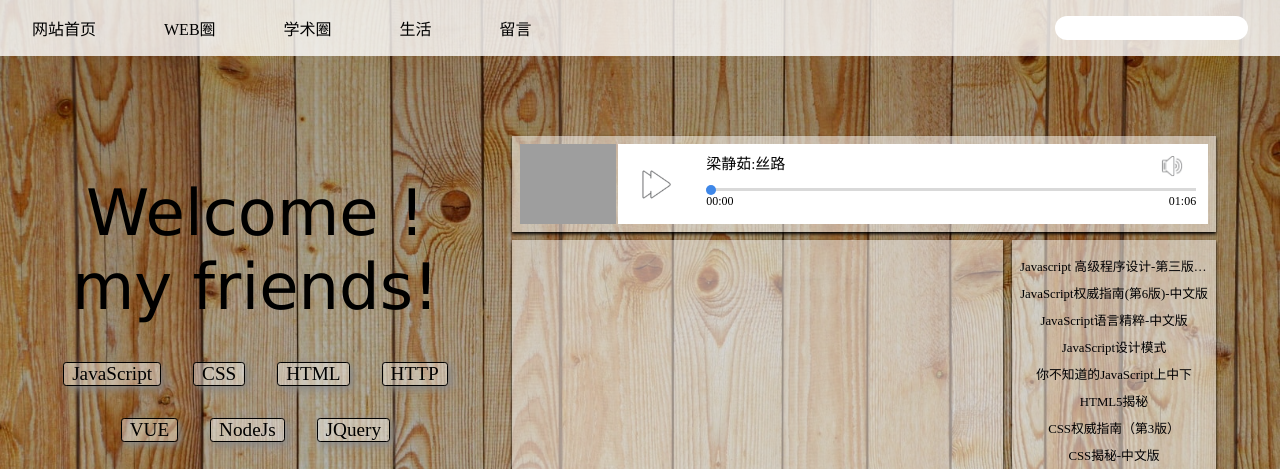
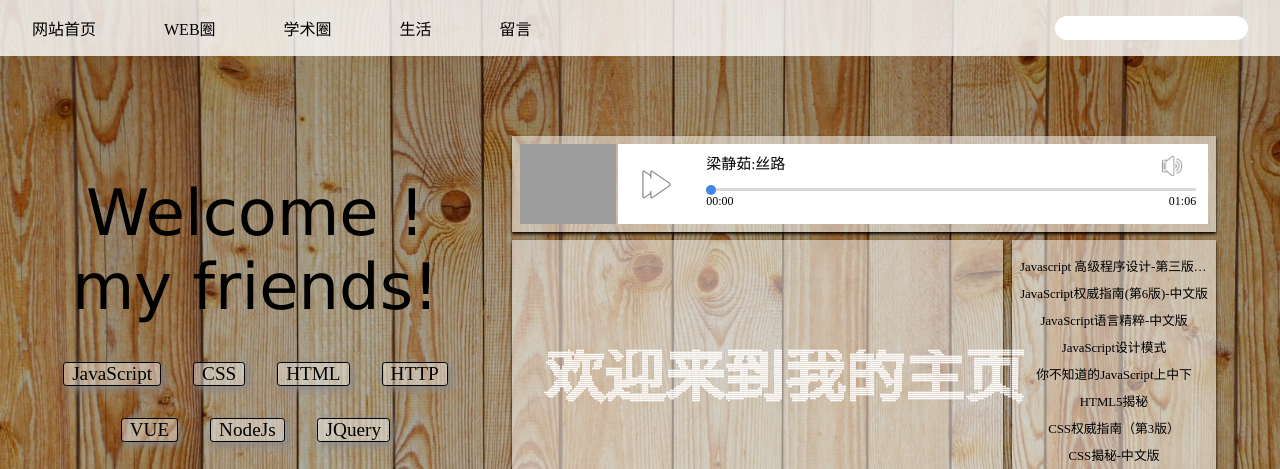
Before and after one commit to BUPTlhuanyu/personalHomePage, a plain HTML site: page src/index.html in a window 1280 px wide. Shown: the top 469 px of the page. Drawn offline with Linux system fonts and the light colour scheme; grey boxes are pictures that could not be loaded.

Commit message:
添加canvas文字粒子效果

```diff
--- a/src/css/index.css
+++ b/src/css/index.css
@@ -251,6 +251,7 @@ audio{
     background:url(../img/get.png) no-repeat center;
     background-size: 120% 100%;
 }
+/*遮罩*/
 #mask
 {
     display: none;
@@ -303,3 +304,7 @@ audio{
     background: rgba(0,0,0,0.5);
     z-index: 98;
 }
+/*canvas画布*/
+#myCanvas{
+
+}
--- a/src/index.html
+++ b/src/index.html
@@ -84,9 +84,8 @@
             <div class="bottom-box clearfix">
                 <div class="primary" title="正文">
                     <div class="cont">
-                        <p id="movImg">
-
-                        </p>
+                        <!--利用canvas实现跟随音乐律动的粒子效果-->
+                        <canvas id="myCanvas" width="530px" height="265px"></canvas>
                     </div>
                 </div>
                 <div class="secondary">
--- a/src/js/index.js
+++ b/src/js/index.js
@@ -1,5 +1,4 @@
 window.onload=function(){
-    (function(){
     /*弹框*/
     var navBarActive=document.getElementsByClassName('nav-bar-active')[0];
     var navActive=document.getElementsByClassName('nav-active')[0];
@@ -58,7 +57,7 @@ window.onload=function(){
             //loadMusic
             audio.src=getSongUrl(originUrl,'id',currentSongId);
             //loadPic
-                musicImg.style.cssText=";background:url("+songPic+")no-repeat center;";
+            musicImg.style.cssText=";background:url("+songPic+")no-repeat center;background-size:cover;";
             //showDetail
             songDetail.textContent=singerName+":"+songName;
 
@@ -197,5 +196,153 @@ window.onload=function(){
     var mdOverlay=document.getElementsByClassName('md-overlay')[0];
     var mask=document.getElementById('mask');
     maskClose.addEventListener("click",closeMask);
-    })();
+
+
+    /*canvas*/
+    var myCanvas = document.getElementById('myCanvas');
+    // 写字：也可以创建一个类与下面的canvas类似
+    // 先预设一个画布
+    var cache = document.createElement('canvas');
+    cache.width=myCanvas.clientWidth;
+    cache.height=myCanvas.clientHeight;
+    var ShapeBuilder={
+        //初始化字的对齐方式等，我认为middle 与 center比较好计算一点
+        init:function(width, height){
+            this.width = width;
+            this.height = height;
+            this.ctx = cache.getContext('2d');
+            //画布(0,0)位置在字的中心，所以用middle以中线为基准，center字居中
+            this.ctx.textBaseline = 'middle';
+            this.ctx.textAlign = 'center';
+        },
+        //获取位置之前必须先要写入文字。 这里的size=40是默认值
+        write:function(words, x, y, size){
+            //清除之前写的字。
+            this.ctx.clearRect(0, 0, this.width, this.height);
+            this.ctx.font='bold '+size+'px'+' Arial';
+            this.ctx.fillText(words, x, y);
+            //记录当前文字的位置，方便计算获取像素的区域
+            this.x = x;
+            this.y = y;
+            this.size = size;
+            this.length = words.length;
+        },
+        getPositions:function(){
+            //因为imgData数据非常的大，所以尽可能的缩小获取数据的范围。
+            var xStart = this.x - (this.length / 2) * this.size,
+                xEnd = this.x + (this.length / 2) * this.size,
+                yStart = this.y - this.size / 2,
+                yEnd = this.y + this.size / 2,
+                //getImageData(起点x, 起点y, 宽度, 高度);data一维数组中存的是每个像素的RGBA的值
+                //例如data[0]-data[3]是一个像素的R,G,B,A的值；A范围是0-255,0表示透明的，大于0表示可见
+                //对文字抽取的像素点的信息存储在getImageData返回的imageData对象的data属性中
+                data = this.ctx.getImageData(xStart, yStart, this.size * this.length, this.size).data;
+            //即对文字抽取的像素点进行抽样的间隔，也就是每gap个像素取一个像素
+            var gap = 2;
+            var positions = [], x = xStart, y = yStart;
+            for(var i = 0;i < data.length; i += 4 * gap){
+                //判断这个像素是否可见，如果可见存入文字微粒化后的数组中，否则丢弃
+                if(data[i+3] > 0){
+                    positions.push({x:x, y:y});
+                }
+                //抽样取像素点
+                x += gap;
+                //如果当前x大于xEnd说明到了下一行，此时x从头开始，y变成下一行，增加抽样间隔
+                if(x >= xEnd){
+                    x = xStart;
+                    y += gap;
+                    i += (gap - 1) * 4 * (xEnd - xStart);
+                }
+            }
+            return positions;
+        }
     };
+
+    function Particle(x, y, size, color, xEnd, yEnd, e){
+        size=size||2;
+        e=e||60;
+        this.x = x;
+        this.y = y;
+        this.size = size;
+        this.color = color ||  'hsla('+Math.random() * 360+', 90%, 65%, 1);';
+        this.xEnd = xEnd;
+        this.yEnd = yEnd;
+
+        //经过e帧之后到达目标地点
+        this.e = e;
+        //计算每一帧走过的距离
+        this.dx = (xEnd - x) / e;
+        this.dy = (yEnd - y) / e;
+    }
+    Particle.prototype={
+        constructor:Particle,
+        go:function(){
+            //到目的后保持不动 （其实这里也可以搞点事情的）
+            if(--this.e <= 0) {
+                this.x = this.xEnd;
+                this.y = this.yEnd;
+                return ;
+            }
+            this.x += this.dx;
+            this.y += this.dy;
+        },
+        render:function(ctx,){
+            this.go();
+            ctx.beginPath();
+            ctx.arc(this.x,this.y,this.size,0,360,false);
+            ctx.fillStyle = this.color;
+            ctx.fill();//画实心圆
+            ctx.closePath();
+            return true;
+        }
+    };
+    //开始绘制
+    var canvas = {
+        init:function(){
+            //设置一些属性
+            this.setProperty();
+            //创建微粒
+            this.createParticles();
+            //canvas的循环
+            this.loop();
+        },
+        setProperty:function(){
+            //创建渲染上下文
+            this.ctx = myCanvas.getContext('2d');
+            //给渲染上下文设置尺寸
+            this.width = myCanvas.clientWidth;
+            this.height = myCanvas.clientHeight;
+            //
+            this.particles = [];
+        },
+        createParticles:function(){
+            //dots已经获取到了字的坐标点
+            //每一个微粒的目标地点都是dots的坐标
+            //每一个微粒都随机出生在画布的某个位置
+            for(var i = 0; i < dots.length; i++){
+                this.particles.push(
+                    new Particle(Math.random() * this.width, Math.random() * this.height,1
+                        ,'rgba(255,255,255,1)',dots[i].x,dots[i].y , 30)
+                );
+            }
+        },
+        loop:function(){
+            //每一帧清除画布，然后再渲染微粒
+            requestAnimationFrame(this.loop.bind(this));
+            this.ctx.clearRect(0, 0, this.width, this.height);
+            for(var i = 0; i < this.particles.length; i++){
+                this.particles[i].render(this.ctx);
+            }
+        }
+    };
+    //粒子目标文字 words;
+    var words="欢迎来到我的主页";
+    //给预设的画布初始化，创建渲染上下文,给渲染上下文设置高宽
+    ShapeBuilder.init(cache.width,cache.height);
+    //给粒子添加文字内容,文字所在的位置坐标
+    // ShapeBuilder.write(words,cache.width/4,cache.height/4,60);
+    ShapeBuilder.write(words,cache.width/2,cache.height/2,60);
+    //获取文字内容的坐标
+    var dots=ShapeBuilder.getPositions();
+    canvas.init();
+};
```
Also changed, not shown: readme.md. Lines whose indentation alone changed are shown as unchanged.
